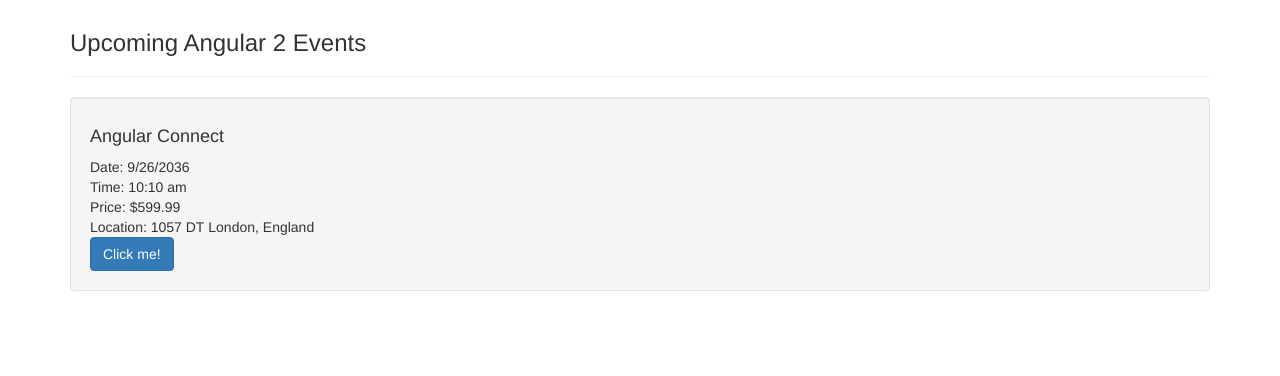
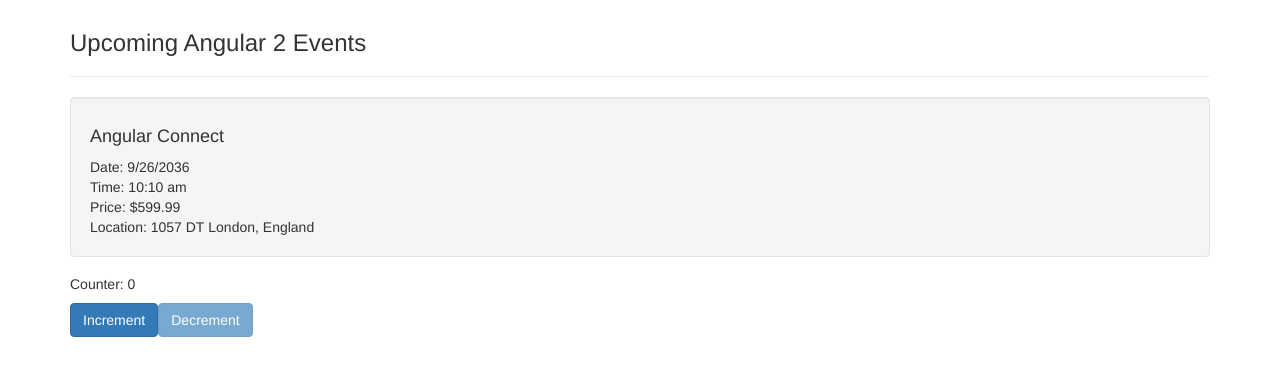
Before and after one commit to sudhashri/events-app, an Angular app: page / in a window 1280 px wide. Shown: the top 376 px of the page. Built offline with nearby package versions, Linux system fonts and the light colour scheme.

Commit message:
Interaction between components using template variables

```diff
--- a/src/app/events/events-list/event-thumbnail/event-thumbnail.component.html
+++ b/src/app/events/events-list/event-thumbnail/event-thumbnail.component.html
@@ -8,5 +8,4 @@
     <span>&nbsp;</span>
     <span>{{latestEvent.location.city}}, {{latestEvent.location.courntry}}</span>
   </div>
-  <button class="btn btn-primary" (click)="handleClickMe()">Click me!</button>
 </div>
--- a/src/app/events/events-list/event-thumbnail/event-thumbnail.component.ts
+++ b/src/app/events/events-list/event-thumbnail/event-thumbnail.component.ts
@@ -1,4 +1,4 @@
-import { Component, OnInit, Input, EventEmitter, Output } from '@angular/core';
+import { Component, OnInit, Input } from '@angular/core';
 
 @Component({
   selector: 'evn-event-thumbnail',
@@ -8,14 +8,27 @@
 export class EventThumbnailComponent implements OnInit {
 
   @Input() latestEvent: any;
-  @Output() eventClick = new EventEmitter();
+
+  counter = 0;
 
   constructor() { }
 
   ngOnInit() {
   }
 
-  handleClickMe() {
-   this.eventClick.emit(this.latestEvent.name);
+  increment() {
+    console.log('counter - before increment: ' + this.counter);
+    this.counter++;
+    console.log('counter - after increment: ' + this.counter);
+  }
+
+  decrement() {
+    if (this.counter !== 0) {
+      console.log('counter - before decrement: ' + this.counter);
+      this.counter--;
+      console.log('counter - after decrement: ' + this.counter);
+    } else {
+      console.log('counterer cannot be decremented');
+    }
   }
 }
--- a/src/app/events/events-list/events-list.component.html
+++ b/src/app/events/events-list/events-list.component.html
@@ -1,5 +1,9 @@
 <div>
   <h3>Upcoming Angular 2 Events</h3>
   <hr>
-  <evn-event-thumbnail [latestEvent]="event" (eventClick)="handleButtonClick($event)"></evn-event-thumbnail>
+  <evn-event-thumbnail #thumbnail [latestEvent]="event"></evn-event-thumbnail>
+
+  <h5>Counter: {{thumbnail.counter}}</h5>
+  <button class="btn btn-primary" (click)="thumbnail.increment()">Increment</button>
+  <button class="btn btn-primary" (click)="thumbnail.decrement()" [class.disabled]='!thumbnail.counter'>Decrement</button>
 </div>
--- a/src/app/events/events-list/events-list.component.ts
+++ b/src/app/events/events-list/events-list.component.ts
@@ -24,8 +24,4 @@
   constructor() { }
 
   ngOnInit() { }
-
-  handleButtonClick(msg) {
-    console.log(msg);
-  }
 }
```
